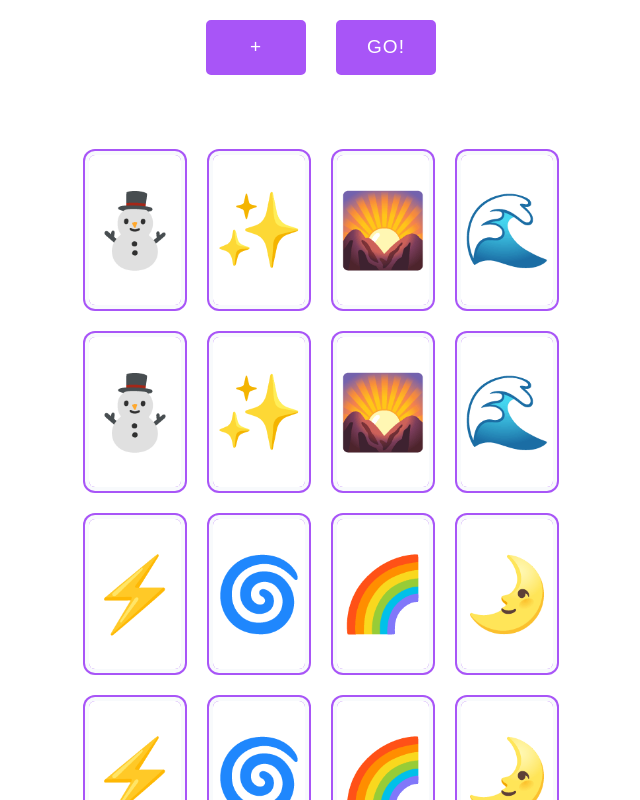
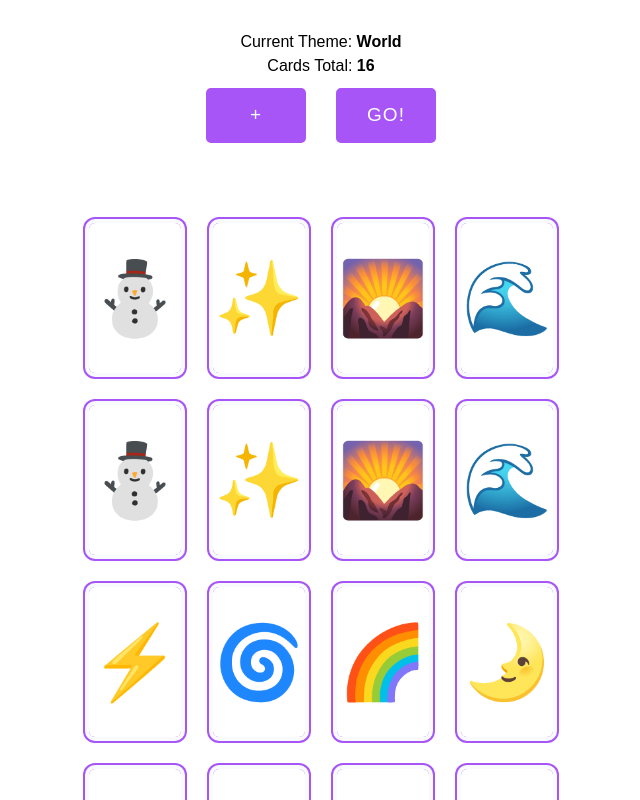
Before and after one commit to scottascott/concentration, a Next.js app: page /components/game in a window 1280 px wide. Shown: the top 800 px of the page, without its empty margins (319-959 px from the left). Built offline with nearby package versions, Linux system fonts and the light colour scheme.

Commit message:
game info & tool tip

```diff
--- a/src/pages/components/game.tsx
+++ b/src/pages/components/game.tsx
@@ -36,6 +36,28 @@ export default function Game(props: { type: number }) {
         return double(shuffle(wildSet));
       default:
         return double(worldSet);
+    }
+  }, [type]);
+
+  const typeString: string = useMemo(() => {
+    /**
+     * *** TYPE ***
+     * 0:world
+     * 1:dilicious
+     * 2:fresh
+     * 3:wild
+     */
+    switch (type) {
+      case 0:
+        return "World";
+      case 1:
+        return "Dilicious";
+      case 2:
+        return "Fresh";
+      case 3:
+        return "Wild";
+      default:
+        return "World";
     }
   }, [type]);
 
@@ -104,7 +126,16 @@ export default function Game(props: { type: number }) {
   };
 
   return (
-    <div className="mt-[-60px] sm:mt-0 origin-top scale-75 rounded-lg py-[20px] sm:scale-100 sm:shadow-lg">
+    <div className="mt-[-60px] origin-top scale-75 rounded-lg py-[20px] sm:mt-0 sm:scale-100 sm:shadow-lg">
+      {/* basic info */}
+      <div className="py-[10px] text-center">
+        <p>
+          Current Theme: <span className="font-bold">{typeString}</span>
+        </p>
+        <p>
+          Cards Total: <span className="font-bold">{column * row}</span>
+        </p>
+      </div>
       {/* bottom toolbar */}
       <div className="mb-20 flex justify-center">
         {!playing && column > 4 && (
@@ -135,7 +166,7 @@ export default function Game(props: { type: number }) {
       </div>
       {/* cards */}
       <div
-        className="mx-auto grid sm:pb-[60px] w-fit grid-cols-4 gap-8 sm:grid-flow-col sm:grid-rows-4 "
+        className="mx-auto grid w-fit grid-cols-4 gap-8 sm:grid-flow-col sm:grid-rows-4 sm:pb-[60px] "
         ref={animationParent}
       >
         {curCards.map((card: GameCardProps, index: number) => {
--- a/src/pages/components/menu.tsx
+++ b/src/pages/components/menu.tsx
@@ -25,15 +25,6 @@ const Menu = (props: Props) => {
       </div>
     </>
   );
-  const Menu2 = (
-    <>
-      <div className="menu">
-        <button>New </button>
-        <button>Start2</button>
-        <button>Start2</button>
-      </div>
-    </>
-  );
   if (isOpen)
     return (
       <div className="fixed z-50 flex h-screen w-screen items-center justify-center bg-black/[.45]">
--- a/src/pages/components/toolbar.tsx
+++ b/src/pages/components/toolbar.tsx
@@ -1,4 +1,5 @@
 import Spline from "@splinetool/react-spline";
+import { Tooltip } from "antd";
 
 interface Props {
   openMenu: () => void;
@@ -8,21 +9,29 @@ export default function ToolBar(props: Props) {
   return (
     <div className="flex h-[140px] w-full origin-top scale-50 justify-center pb-[20px] sm:scale-100 sm:gap-x-20">
       {/* tip */}
+      <Tooltip title="Guide" color={"#a855f7"}>
         <div className="w-[120px] cursor-pointer">
           <Spline scene="/assets/tip.splinecode" />
         </div>
+      </Tooltip>
       {/* rank */}
+      {/* <Tooltip title="Ranking List" color={"#a855f7"}>
         <div className="w-[120px] cursor-pointer">
           <Spline scene="/assets/ranking.splinecode" />
         </div>
+      </Tooltip> */}
       {/* audio */}
+      <Tooltip title="Audio" color={"#a855f7"}>
         <div className="w-[120px] cursor-pointer">
           <Spline scene="/assets/audio.splinecode" />
         </div>
+      </Tooltip>
       {/* theme */}
+      <Tooltip title="Theme" color={"#a855f7"}>
         <div className="w-[120px] cursor-pointer">
           <Spline onClick={openMenu} scene="/assets/theme.splinecode" />
         </div>
+      </Tooltip>
     </div>
   );
 }
--- a/src/styles/menu3d.css
+++ b/src/styles/menu3d.css
@@ -6,7 +6,7 @@
   animation: rotateAngle 6s linear infinite;
 }
 
-button {
+.menu button {
   display: block;
   position: relative;
   margin: 0.5em 0;
@@ -26,13 +26,13 @@ button {
   perspective: 500px;
   transform-style: preserve-3d;
 }
-button span {
+.menu button span {
   mix-blend-mode: none;
   display: block;
 }
 
-button:before,
-button:after {
+.menu button:before,
+.menu button:after {
   --z: 0px;
   position: absolute;
   top: 0;
@@ -51,25 +51,25 @@ button:after {
     calc(var(--z) * 0px)
   );
 }
-button:after {
+.menu button:after {
   background-color: #5d00ff;
 }
 
-button:before {
+.menu button:before {
   background-color: #ff1731;
 }
 
-button:hover {
+.menu button:hover {
   background-color: #fff65b;
   transition: background 0.3s 0.1s;
 }
 
-button:hover:before {
+.menu button:hover:before {
   --z: 0.04;
   animation: translateWobble 2.2s ease forwards;
 }
 
-button:hover:after {
+.menu button:hover:after {
   --z: -0.06;
   animation: translateWobble 2.2s ease forwards;
 }
```
Lines whose indentation alone changed are shown as unchanged.
